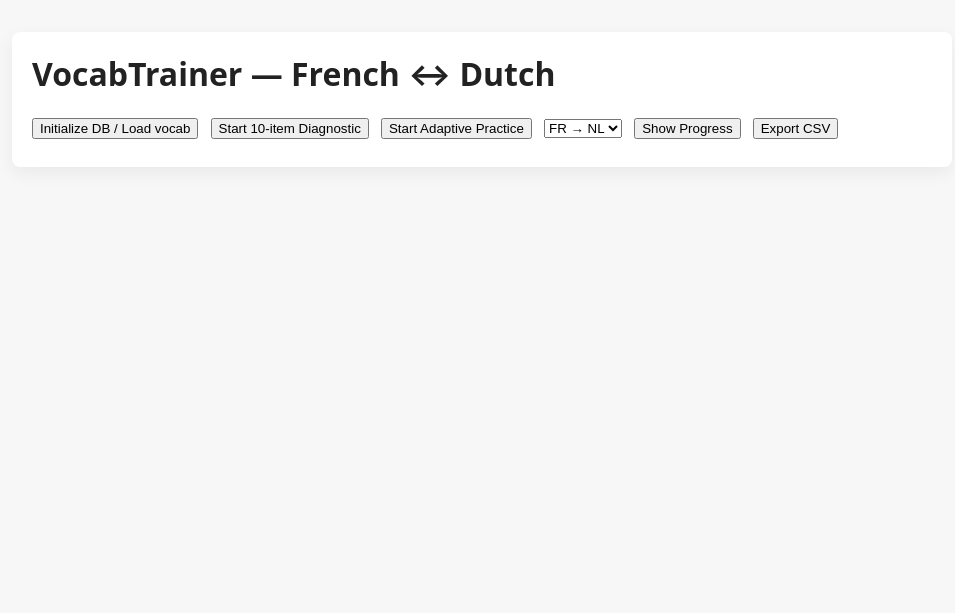
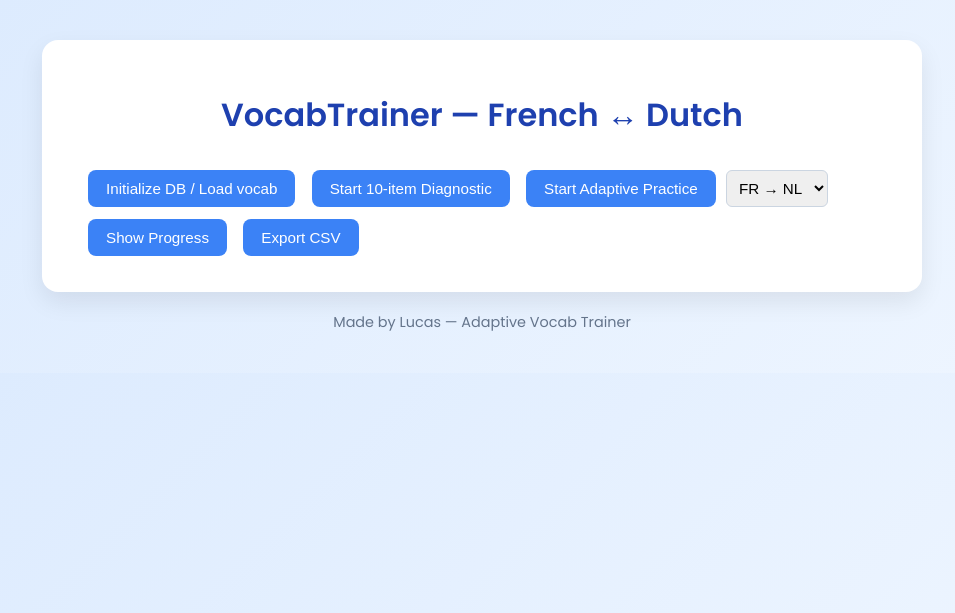
Before and after one commit to lucasvanments-tech/vocab-trainer, a Flask app: page / in a window 1280 px wide. Shown: the top 613 px of the page, without its empty margins (158-1113 px from the left). Run offline with Flask 3, Linux system fonts and the light colour scheme.

Commit message:
improve design and style

```diff
--- a/static/main.js
+++ b/static/main.js
@@ -43,12 +43,18 @@ document.getElementById("progressBtn").onclick = async () => {
   const data = r.rows;
 let html = "<table><tr><th>French</th><th>Dutch</th><th>Status</th><th>Score</th></tr>";
 data.forEach(row => {
-  html += `<tr>
-    <td>${row.fr}</td>
-    <td>${row.nl}</td>
-    <td>${row.bucket}</td>
-    <td>${row.correct_count}/${row.total_tests}</td>
-  </tr>`;
+ const badge = {
+  "Mastered": "🟢 Mastered",
+  "Learning": "🟡 Learning",
+  "Review": "🔴 Review"
+}[row.bucket] || row.bucket;
+
+html += `<tr>
+  <td>${row.fr}</td>
+  <td>${row.nl}</td>
+  <td>${badge}</td>
+  <td>${row.correct_count}/${row.total_tests}</td>
+</tr>`;
 });
 html += "</table>";
 document.getElementById("progressText").innerHTML = html;
--- a/static/style.css
+++ b/static/style.css
@@ -1,42 +1,133 @@
-/* static/style.css */
-body { font-family: system-ui, -apple-system, Segoe UI, Roboto, "Helvetica Neue", Arial; padding: 24px; background: #f7f7f7; color:#222; }
-.container { max-width:900px; margin: 0 auto; background:white; padding:20px; border-radius:8px; box-shadow: 0 6px 18px rgba(0,0,0,0.06); }
-h1 { margin-top:0; }
-.prompt { font-size: 1.4rem; margin:12px 0; padding:12px; background:#eef; border-radius:6px; }
-#feedback { margin-top:12px; font-weight:600; }
-.buttons button { margin-right:8px; }
-#hideProgressBtn {
-  background-color: #999;
-  margin-bottom: 10px;
+/* ---- Base page ---- */
+body {
+  font-family: 'Poppins', sans-serif;
+  background: linear-gradient(135deg, #dbeafe 0%, #eff6ff 100%);
+  margin: 0;
+  padding: 40px 0;
+  color: #1e293b;
 }
 
-#hideProgressBtn:hover {
-  background-color: #777;
+/* ---- Container ---- */
+.container {
+  max-width: 800px;
+  background: #ffffff;
+  margin: 0 auto;
+  padding: 30px 40px;
+  border-radius: 16px;
+  box-shadow: 0 10px 25px rgba(0, 0, 0, 0.08);
+  transition: all 0.3s ease;
 }
 
-#controls button, #controls select { margin-right:8px; margin-bottom:8px; }
-pre { background:#222; color:#fff; padding:12px; border-radius:6px; overflow:auto; }
+.container:hover {
+  box-shadow: 0 12px 30px rgba(0, 0, 0, 0.12);
+}
+
+/* ---- Titles ---- */
+h1 {
+  text-align: center;
+  color: #1e40af;
+  font-size: 2rem;
+  margin-bottom: 25px;
+}
+
+/* ---- Buttons ---- */
+button {
+  background: #3b82f6;
+  color: white;
+  border: none;
+  border-radius: 8px;
+  padding: 10px 18px;
+  margin: 6px;
+  font-size: 0.95rem;
+  font-weight: 500;
+  cursor: pointer;
+  transition: background 0.2s ease;
+}
+
+button:hover {
+  background: #2563eb;
+}
+
+#hideProgressBtn {
+  background: #64748b;
+}
+#hideProgressBtn:hover {
+  background: #475569;
+}
+
+/* ---- Inputs ---- */
+input {
+  width: 100%;
+  padding: 10px;
+  margin: 10px 0;
+  border-radius: 6px;
+  border: 1px solid #cbd5e1;
+  font-size: 1rem;
+}
+
+/* ---- Prompt ---- */
+.prompt {
+  font-size: 1.5rem;
+  padding: 15px;
+  background: #eff6ff;
+  border-left: 5px solid #3b82f6;
+  border-radius: 6px;
+  margin: 15px 0;
+  text-align: center;
+}
+
+/* ---- Feedback ---- */
+#feedback {
+  font-weight: 600;
+  margin-top: 12px;
+  text-align: center;
+}
+
+/* ---- Table ---- */
 table {
   width: 100%;
   border-collapse: collapse;
-  margin-top: 10px;
+  margin-top: 15px;
 }
 
 th, td {
-  border: 1px solid #ddd;
-  padding: 8px;
+  border: 1px solid #e2e8f0;
+  padding: 10px;
   text-align: left;
+  font-size: 0.95rem;
 }
 
 th {
-  background-color: #4a90e2;
+  background: #3b82f6;
   color: white;
 }
 
 tr:nth-child(even) {
-  background-color: #51f3ff6c;
+  background: #f8fafc;
 }
 
-tr:hover {
-  background-color: #5289ff;
+/* ---- Smooth fade ---- */
+#quiz, #progress {
+  animation: fadeIn 0.4s ease;
 }
+
+@keyframes fadeIn {
+  from { opacity: 0; transform: translateY(8px); }
+  to { opacity: 1; transform: translateY(0); }
+}
+
+/* ---- Dropdown ---- */
+select {
+  padding: 8px;
+  border-radius: 6px;
+  border: 1px solid #cbd5e1;
+  font-size: 0.95rem;
+}
+
+/* ---- Footer ---- */
+footer {
+  text-align: center;
+  margin-top: 20px;
+  color: #64748b;
+  font-size: 0.9rem;
+}
--- a/templates/index.html
+++ b/templates/index.html
@@ -3,6 +3,7 @@
 <head>
   <meta charset="utf-8" />
   <title>VocabTrainer</title>
+  <link href="https://fonts.googleapis.com/css2?family=Poppins:wght@400;500;600&display=swap" rel="stylesheet">
   <link rel="stylesheet" href="/static/style.css" />
 </head>
 <body>
@@ -52,5 +53,8 @@
   </div>
 
   <script src="/static/main.js"></script>
+  <footer>
+  Made by Lucas — Adaptive Vocab Trainer
+</footer>
 </body>
 </html>
```
Also changed, not shown: code.md (added, +2 -0 lines), requirements.txt (line endings or trailing spaces).
